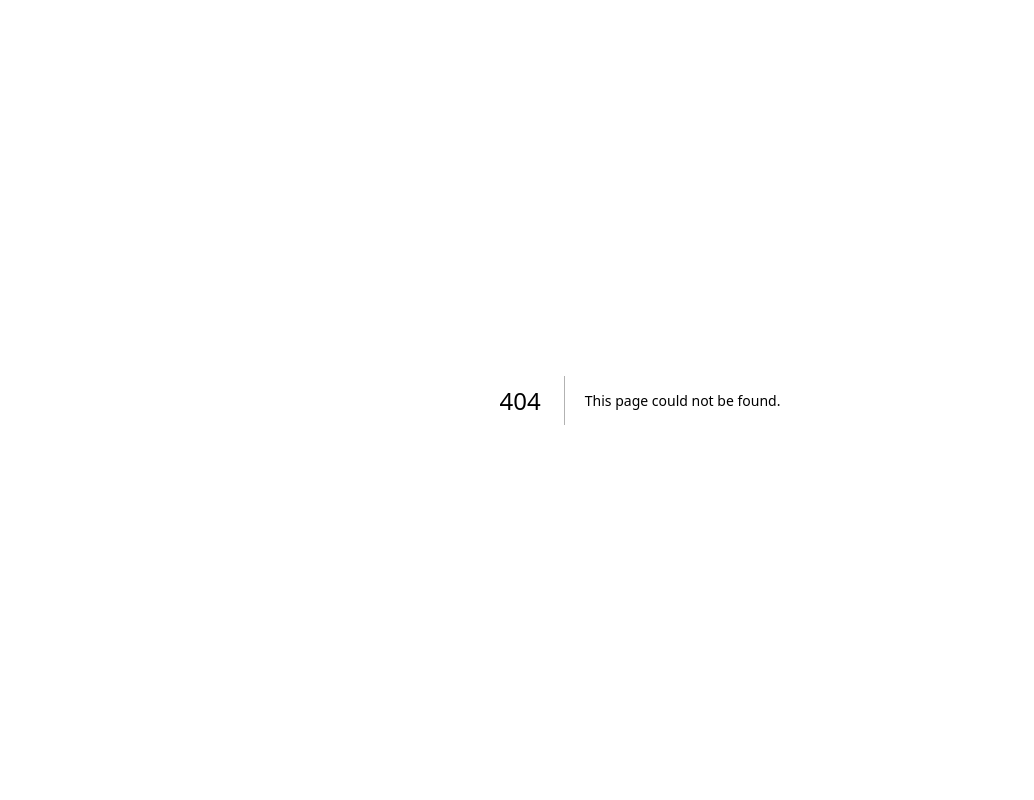
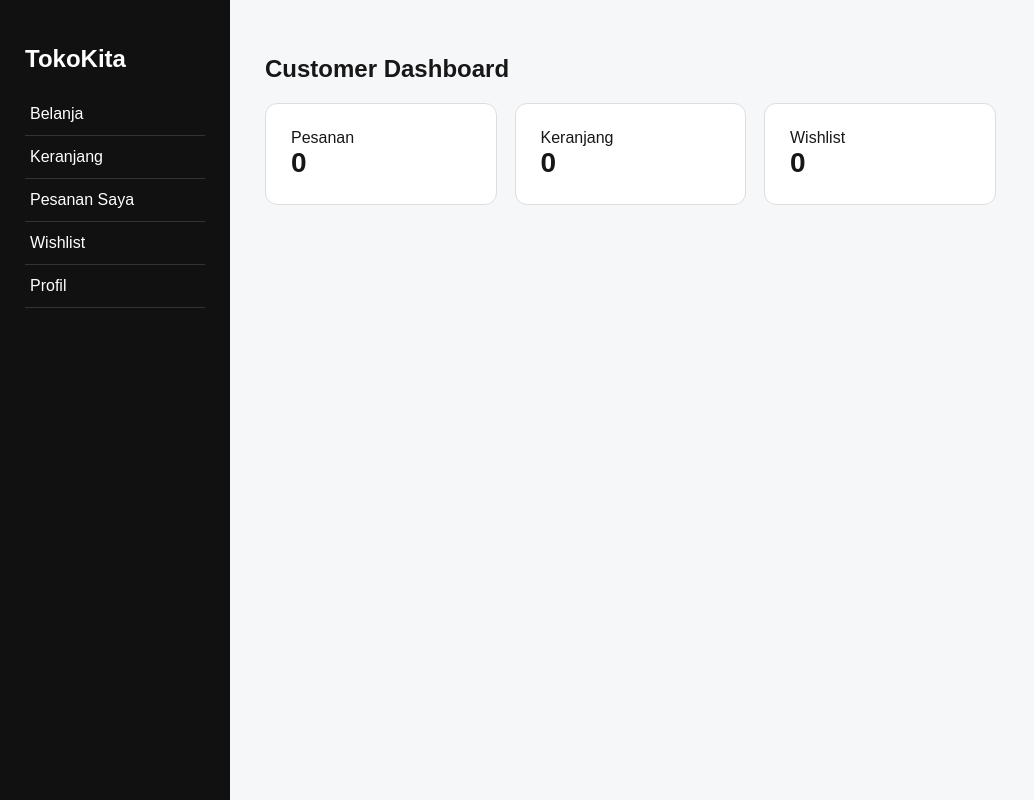
Before and after one commit to sasukevanbasten-rgb/ecommerce-multivendor, a Next.js app: page /customer in a window 1280 px wide. Before the commit this address had no page. Shown: the whole page, without its empty margins (0-1034 px from the left). Built offline with nearby package versions, Linux system fonts and the light colour scheme.

Commit message:
Create Customer page with Dashboard component

```diff
--- /dev/null
+++ b/app/customer/page.tsx
@@ -0,0 +1,6 @@
+export default function Customer() {
+  return <Dashboard title="Customer Dashboard" items={["Belanja","Keranjang","Pesanan Saya","Wishlist","Profil"]} />;
+}
+function Dashboard({title,items}:{title:string;items:string[]}) {
+  return <main className="dashboard"><aside><h2>TokoKita</h2>{items.map(x=><div className="menu" key={x}>{x}</div>)}</aside><section><h1>{title}</h1><div className="stats"><div>Pesanan<br/><b>0</b></div><div>Keranjang<br/><b>0</b></div><div>Wishlist<br/><b>0</b></div></div></section></main>;
+}
```
